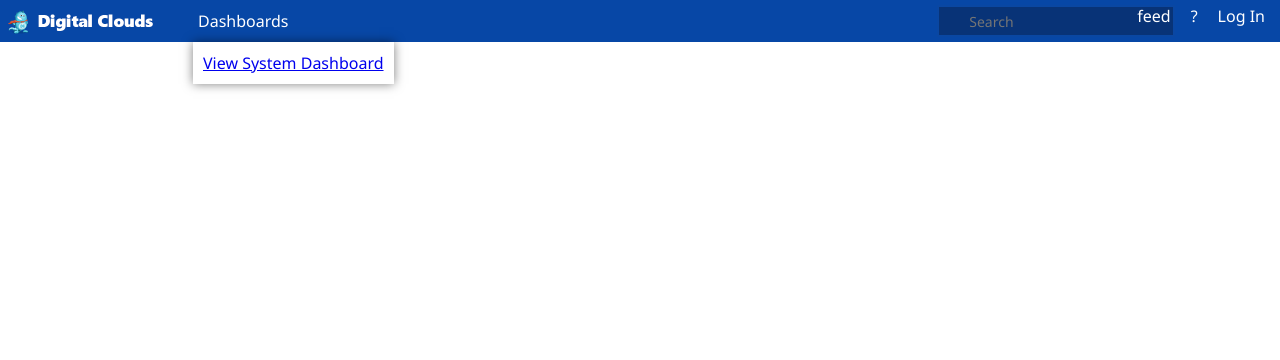
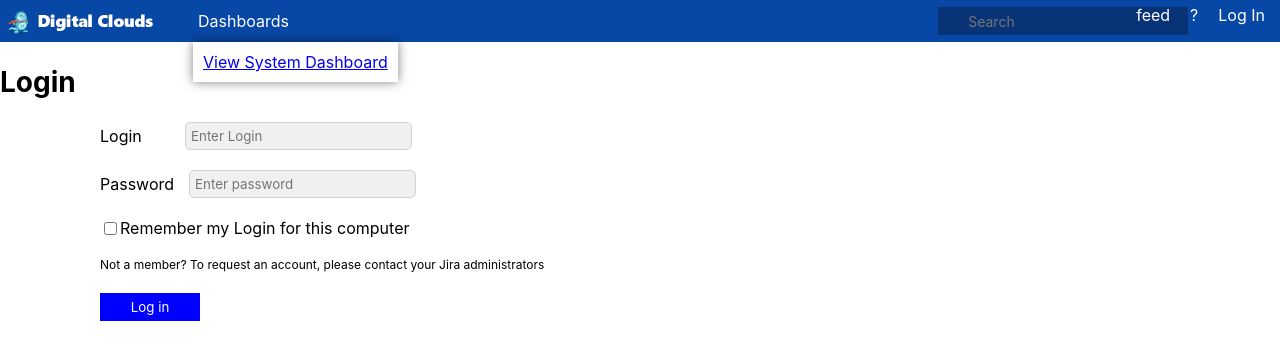
Before and after one commit to DmitryYamshikov/JiraTest, a Vue app: page / in a window 1280 px wide. Shown: the top 360 px of the page. Built offline with nearby package versions, Linux system fonts and the light colour scheme; no server answers.

Commit message:
создание запроса

```diff
--- a/src/App.vue
+++ b/src/App.vue
@@ -3,23 +3,25 @@
   <form-registr></form-registr>
 </template>
 <script>
+  import makeRequest from "@/api/server.js";
+  import FormRegistr from "./components/FormRegistr";
+  import HeaderSection from "./components/HeaderSection";
 
-import FormRegistr from './components/FormRegistr';
-import HeaderSection from './components/HeaderSection';
-
-export default {
-  components: {
-    FormRegistr,
-    HeaderSection
-
-  },
-};
+  export default {
+    components: {
+      FormRegistr,
+      HeaderSection,
+    },
+    created() {
+      makeRequest();
+    },
+  };
 </script>
 <style lang="scss">
   .modal-register {
     position: fixed;
     top: 0;
-    left:0;
+    left: 0;
     width: 100%;
     height: 100vh;
     background-color: #aaa;
@@ -27,11 +29,11 @@ export default {
       background-color: #fff;
       position: relative;
       top: 50%;
-      left:50%;
+      left: 50%;
       width: 500px;
       height: 350px;
       transform: translate(-50%, -50%);
-      border: 1px  solid lightgray;
+      border: 1px solid lightgray;
       padding: 10px;
     }
     &__title {
--- /dev/null
+++ b/src/api/server.js
@@ -0,0 +1,12 @@
+let baseUrl = 'https://jsonplaceholder.typicode.com/posts';
+
+export default function makeRequest(url='', options={}) {
+   fetch(baseUrl + url, options)
+   .then((data)=>data.json())
+   .then((data)=>console.log(data))
+      .catch(error => {
+         console.log(`ошибка: ${error}`);
+
+      })
+
+}
--- a/src/assets/style.scss
+++ b/src/assets/style.scss
@@ -1,6 +1,6 @@
 * {
   box-sizing: border-box;
-  font-family: "Segoe UI", Tahoma, Geneva, Verdana, sans-serif;
+  font-family: -apple-system, BlinkMacSystemFont, 'Segoe UI', Roboto, Oxygen, Ubuntu, Cantarell, 'Open Sans', 'Helvetica Neue', sans-serif;
   outline: none;
 }
 body, html {
--- a/src/components/FormRegistr.vue
+++ b/src/components/FormRegistr.vue
@@ -1,18 +1,17 @@
 <template>
   <div v-if="!login">
-    <div class="modal-register">
-      <div class="modal-register__form-wrapper">
     <h2 class="modal-register__title">Login</h2>
     <form class="form-registr" @submit.prevent="signIn">
-          <div class="form-registr__inputs" v-for="field, index in fields" :key="field.name">
+      <div class="form-registr__inputs" v-for="(field, index) in fields" :key="field.name">
         <label
           ><span>{{ field.title }}</span>
+
           <input
             :type="field.type"
             :name="field.name"
             :placeholder="field.placeholder"
             :value="field.value"
-                @input="onInput({index, value:$event.target.value.trim()})"
+            @input="onInput({ index, value: $event.target.value.trim() })"
           />
         </label>
       </div>
@@ -22,8 +21,6 @@
       </div>
       <button class="btn">Log in</button>
     </form>
-      </div>
-    </div>
   </div>
 </template>
 <script>
--- a/src/components/HeaderSection.vue
+++ b/src/components/HeaderSection.vue
@@ -70,7 +70,7 @@
     color: #fff;
     cursor: pointer;
     position: relative;
-      &>div {
+    & > div {
       height: 100%;
       display: flex;
       align-items: center;
@@ -90,7 +90,7 @@
       padding: 10px;
       background-color: #fff;
       width: max-content;
-         box-shadow: 0 0 10px rgba(0,0,0,0.5);
+      box-shadow: 0 0 10px rgba(0, 0, 0, 0.5);
     }
   }
   .dropdown {
--- a/src/store/formregistr.js
+++ b/src/store/formregistr.js
@@ -1,7 +1,7 @@
 export default ({
    namespaced: true,
    state: {
-      login: true,
+      login:false,
       fields: [{
          name: 'login',
          placeholder: 'Enter Login',
```
Lines whose indentation alone changed are shown as unchanged.
